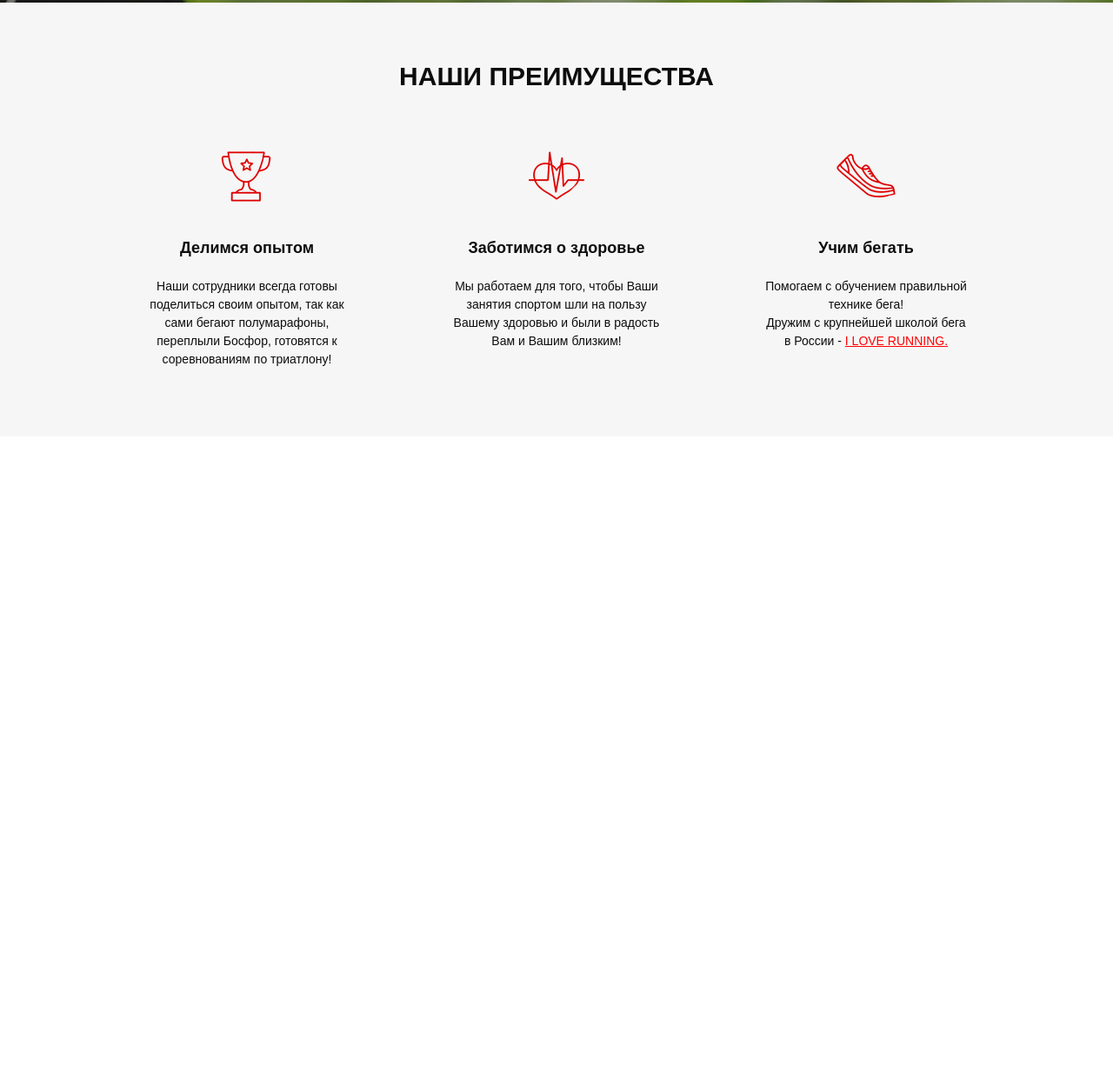
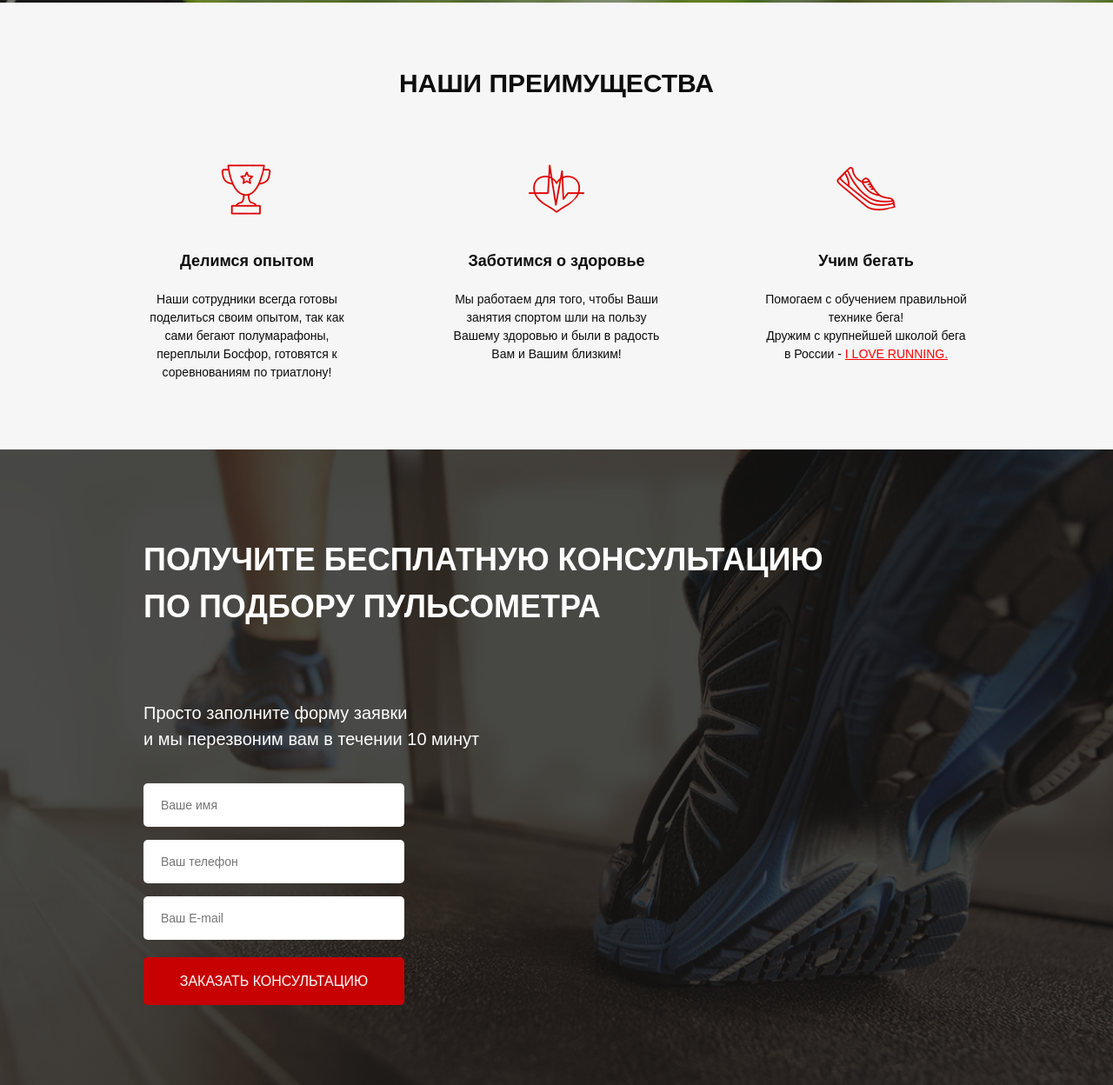
Before and after one commit to sharavara89/Pulse, a website: page src/index.html in a window 1280 px wide. Shown: the part 665-1913 px from the top of the page at 87% size. Before the commit the page ends 1167 px from the top, so only its background shows below. Drawn offline with Linux system fonts and the light colour scheme.

Commit message:
consultation finished

```diff
--- a/src/index.html
+++ b/src/index.html
@@ -10,7 +10,7 @@
     <link rel="stylesheet" href="css/style.min.css">
 </head>
 <body>
-    <div class="promo">
+    <section class="promo">
         <div class="container">
             <header class="header">
                 <a href="#" class="header__logo">
@@ -53,9 +53,9 @@
                 </div>
             </div>
         </div>
-    </div>
+    </section>
 
-    <div class="advantages">
+    <section class="advantages">
         <div class="container">
             <h2 class="title">НАШИ ПРЕИМУЩЕСТВА</h2>
             <div class="advantages__wrapper">
@@ -79,12 +79,32 @@
                     <div class="advantages__descr">
                         Помогаем с обучением правильной технике бега!<br>
                         Дружим с крупнейшей школой бега в России -
-                        <a href="#">I LOVE RUNNING.</a>
+                        <a href="https://ilovesupersport.com/running">I LOVE RUNNING.</a>
                     </div>
                 </div>
             </div>
         </div>
-    </div>
+    </section>
+
+    <section class="consultation">
+        <div class="container">
+            <h2 class="title title_left">
+                Получите бесплатную консультацию<br>
+                по подбору пульсометра
+            </h2>
+            <div class="consultation__descr">
+                Просто заполните форму заявки<br>
+                и мы перезвоним вам в течении 10 минут
+            </div>
+            <form class="feed-form" action="#">
+                <input name="name" required placeholder="Ваше имя" type="text">
+                <input name="phone" required placeholder="Ваш телефон" type="number">
+                <input name="email" required placeholder="Ваш E-mail" type="email">
+
+                <button class="button button_submit">ЗАКАЗАТЬ КОНСУЛЬТАЦИЮ</button>
+            </form>
+        </div>
+    </section>
 
 
 </body>
--- a/src/sass/blocks/_buttons.scss
+++ b/src/sass/blocks/_buttons.scss
@@ -14,4 +14,9 @@
         height: 50px;
         font-size: 16px;
     }
+    &_submit {
+        width: 100%;
+        height: 55px;
+        font-size: 16px;
+    }
 }
--- /dev/null
+++ b/src/sass/blocks/_consultation.scss
@@ -0,0 +1,12 @@
+.consultation {
+    min-height: 680px;
+    padding: 100px 0 92px 0;
+    background: url('../../img/consultation_bg.png') center (center / cover) no-repeat;
+    &__descr {
+        color: #ffffff;
+        font-size: 20px;
+        font-weight: 500;
+        margin-bottom: 0;
+        margin-top: 80px;
+    }
+}
--- /dev/null
+++ b/src/sass/blocks/_forms.scss
@@ -0,0 +1,20 @@
+.feed-form {
+    margin-top: 36px;
+    display: flex;
+    flex-direction: column;
+    width: 300px;
+    input {
+        height: 50px;
+        border-radius: 5px;
+        background-color: #ffffff;
+        margin-bottom: 15px;
+        padding: 0 20px;
+        border: none;
+        color: #4b4b4b;
+        font-size: 14px;
+        font-weight: 300;
+        &:nth-child(3) {
+            margin-bottom: 20px;
+        }
+    }
+}
--- a/src/sass/blocks/_titles.scss
+++ b/src/sass/blocks/_titles.scss
@@ -1,9 +1,13 @@
 .title {
     color: #0d0d0d;
     font-size: 30px;
-    line-height: 30px;
     font-weight: 700;
     text-transform: uppercase;
     text-align: center;
     margin-bottom: 0;
+    &_left {
+        color: #ffffff;
+        font-size: 36px;
+        text-align: left;
+    }
 }
--- a/src/sass/style.scss
+++ b/src/sass/style.scss
@@ -12,4 +12,6 @@
 @import 'blocks/header';
 @import 'blocks/buttons';
 @import 'blocks/advantages';
-@import 'blocks/titles'
+@import 'blocks/titles';
+@import 'blocks/consultation';
+@import 'blocks/forms';
```
Also changed, not shown: src/css/style.min.css.
